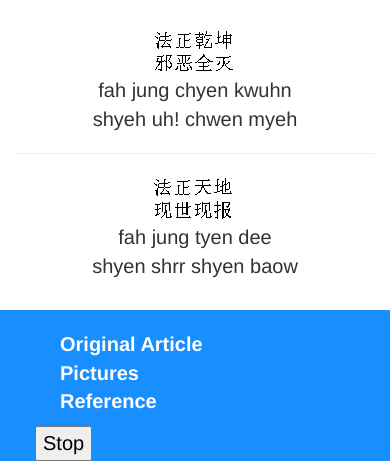
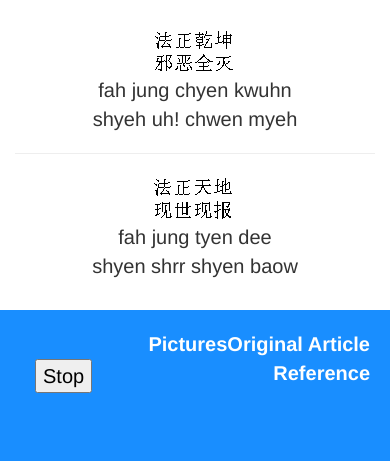
Before and after one commit to sroberson/fzn, a plain HTML site: page www/index.html in a window 390 px wide. Shown: the part 388-849 px from the top of the page. Drawn offline with Linux system fonts and the light colour scheme; some packages are replaced by stand-ins of ours.

Commit message:
finishing touches

```diff
--- a/www/css/styles.css
+++ b/www/css/styles.css
@@ -1,7 +1,8 @@
 body {background: #198eff; font-size: 20px;}
 header, footer {min-height: 100px; padding: 20px; color: #fff; }
 a {font-weight: bold;}
-footer a { color: #fff; }
+footer { padding-bottom: 40px; }
+footer a { color: #fff; float: right;}
 footer button {color: #000;}
 .padding-top-30 {padding-top: 30px;}
 .container {background: #fff; padding-top: 30px; padding-bottom: 30px; }
--- a/www/js/index.js
+++ b/www/js/index.js
@@ -8,7 +8,9 @@ if (!String.prototype.toHHMMSS) {
         if (hours   < 10) {hours   = "0" + hours;}
         if (minutes < 10) {minutes = "0" + minutes;}
         if (seconds < 10) {seconds = "0" + seconds;}
-        var time    = hours + ':' + minutes + ':' + seconds;
+        // var time    = hours + ':' + minutes + ':' + seconds;
+        // we don't really need hours since this is only 15 mins
+        var time    = minutes + ':' + seconds;
         return time;
     }
 }
```
